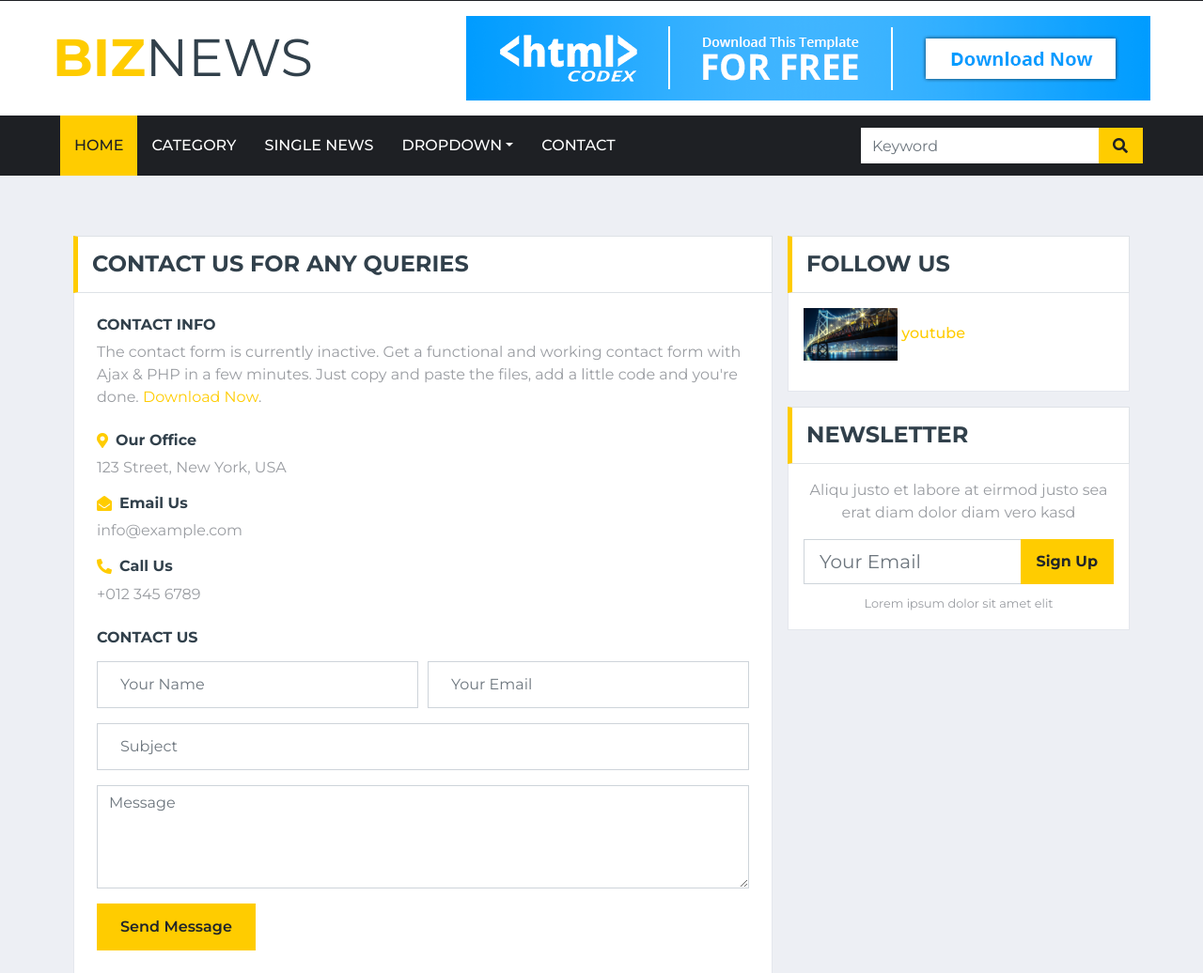
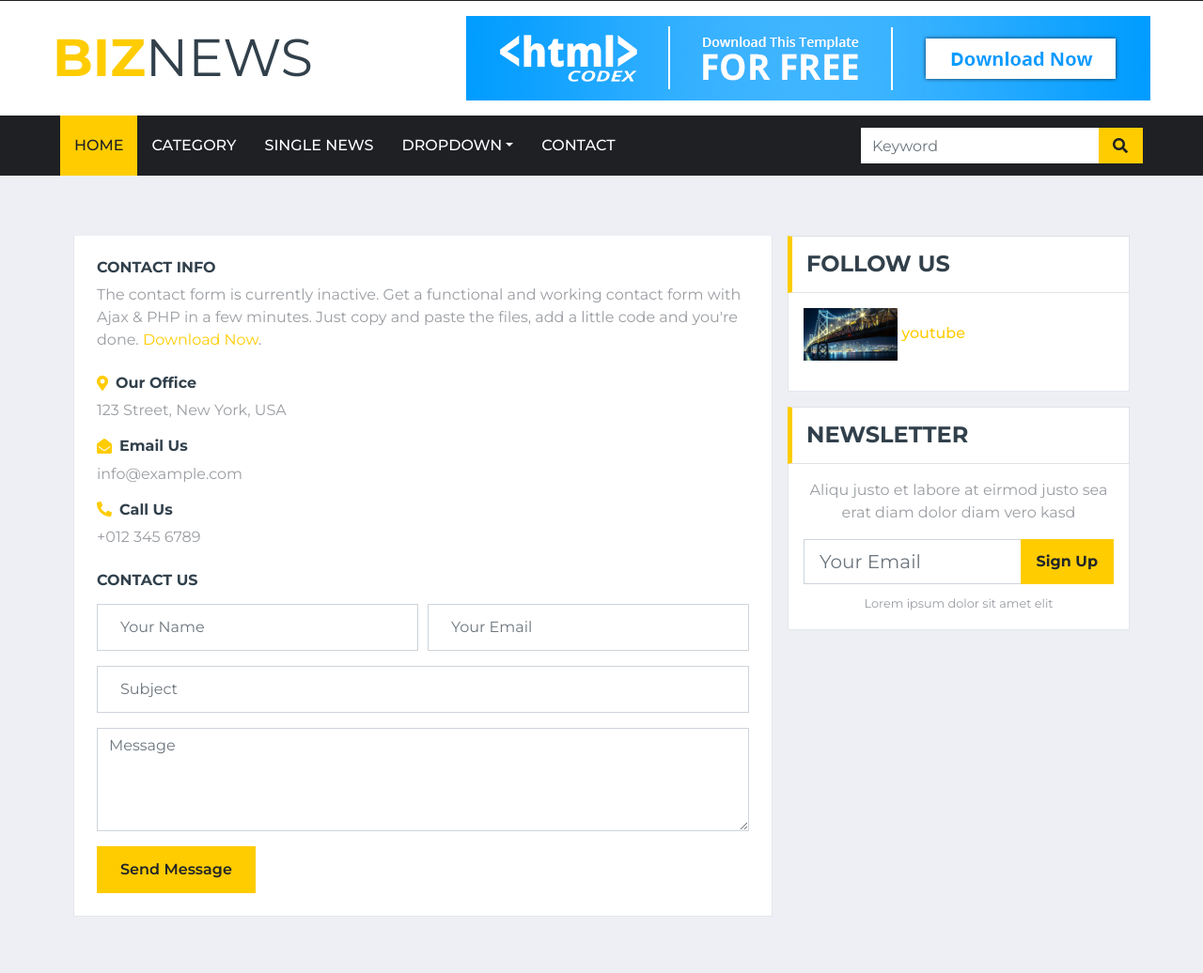
Before and after one commit to Aldamir-17/NewsBlog, a Django app: page /news/contact in a window 1280 px wide. Shown: the part 39-1075 px from the top of the page at 94% size. Run offline with Django 5.2, Linux system fonts and the light colour scheme; data comes from the database, SQL or seed files in the repository; some libraries are stand-ins or nearby versions.

Commit message:
contact togrilandi

```diff
--- a/templates/contact.html
+++ b/templates/contact.html
@@ -7,9 +7,6 @@
         <div class="container">
             <div class="row">
                 <div class="col-lg-8">
-                    <div class="section-title mb-0">
-                        <h4 class="m-0 text-uppercase font-weight-bold">Contact Us For Any Queries</h4>
-                    </div>
                     <div class="bg-white border border-top-0 p-4 mb-3">
                         <div class="mb-4">
                             <h6 class="text-uppercase font-weight-bold">Contact Info</h6>
```
